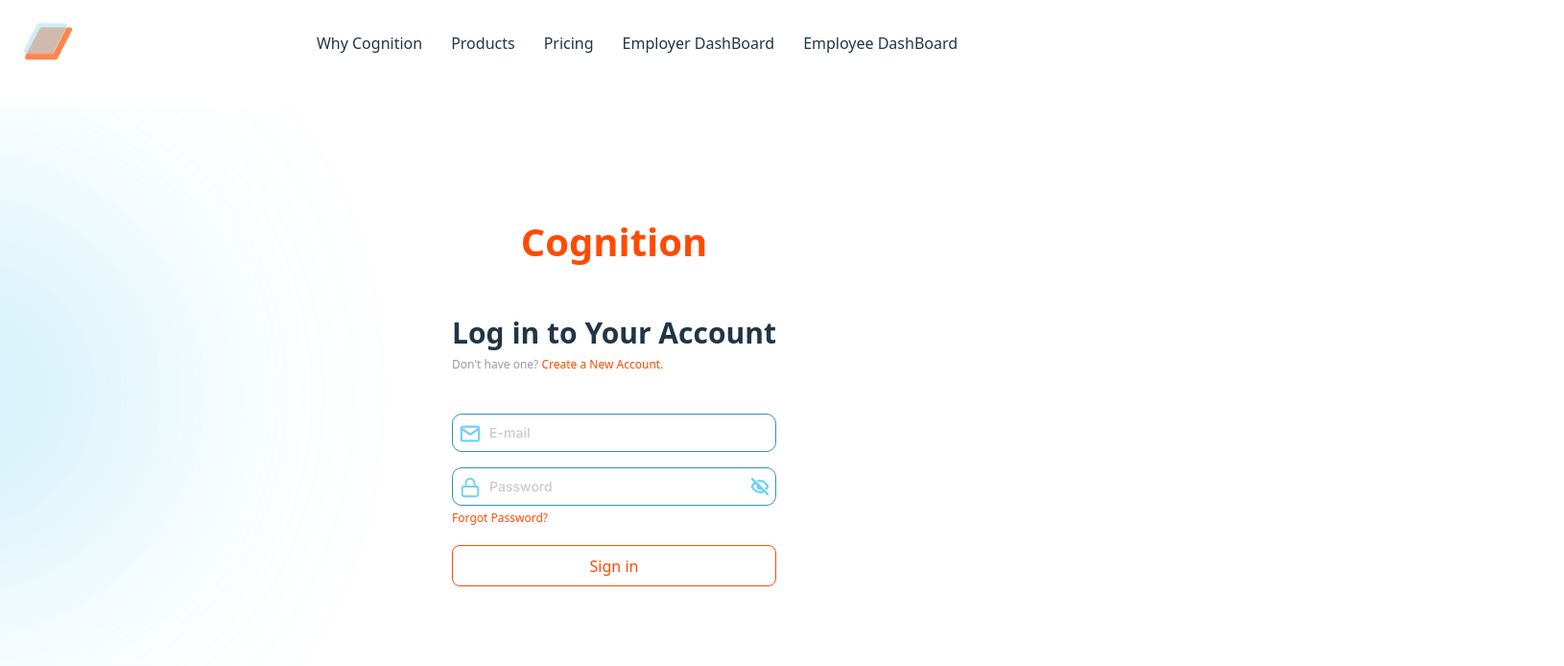
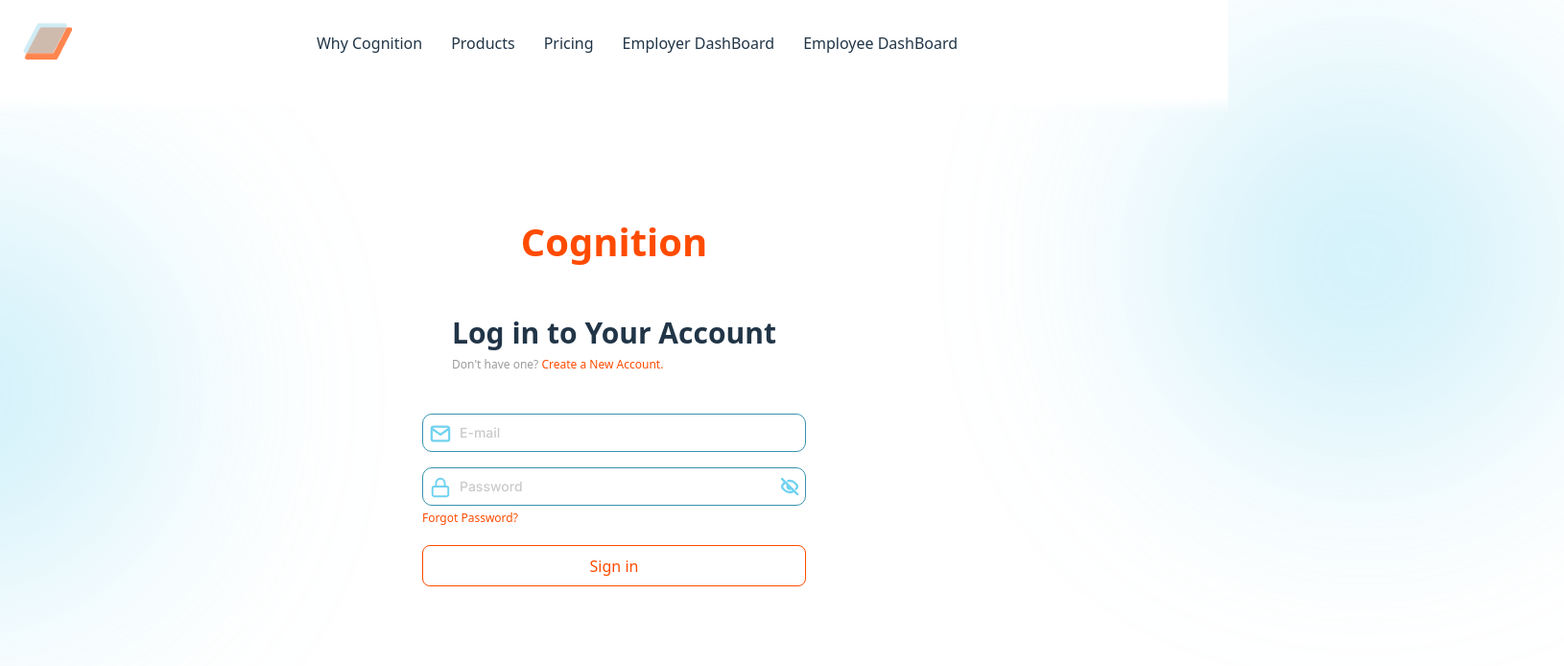
Before and after one commit to srewashimondal/cognition, a React (Vite) app in the folder frontend/: page /login in a window 1280 px wide. Shown: the top 694 px of the page at 96% size, 1630 px wide, since content can reach past the window. Built offline with nearby package versions, Linux system fonts and the light colour scheme.

Commit message:
fixed login styles

```diff
--- a/frontend/package.json
+++ b/frontend/package.json
@@ -10,6 +10,7 @@
     "preview": "vite preview"
   },
   "dependencies": {
+    "@fullcalendar/core": "^6.1.20",
     "@fullcalendar/daygrid": "^6.1.20",
     "@fullcalendar/interaction": "^6.1.20",
     "@fullcalendar/react": "^6.1.20",
--- a/frontend/src/pages/auth/Login/Login.css
+++ b/frontend/src/pages/auth/Login/Login.css
@@ -7,7 +7,7 @@
     display: flex;
     flex-direction: column;
     align-items: center;
-    max-width: 500px;
+    min-width: 400px;
 }
 
 .login-text {
--- a/frontend/src/pages/auth/Login/Login.tsx
+++ b/frontend/src/pages/auth/Login/Login.tsx
@@ -21,6 +21,7 @@ export default function Login() {
     return (
         <div className="login-page">
             <div className="blob blob-1" />
+            <div className="blob blob-3" />
             <NavBar login={false}/>
             <div className="login-wrapper">
                 <h2>Cognition</h2>
```
Also changed, not shown: 1 other file (tests, documents, lock files or other folders).
